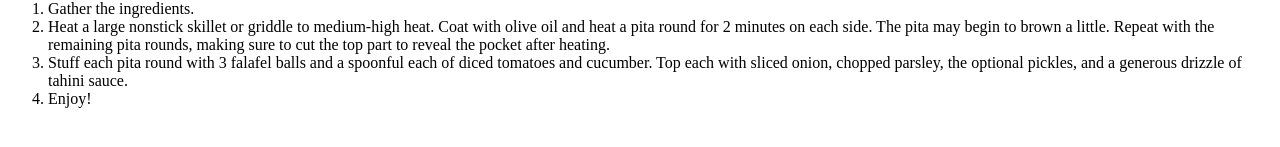
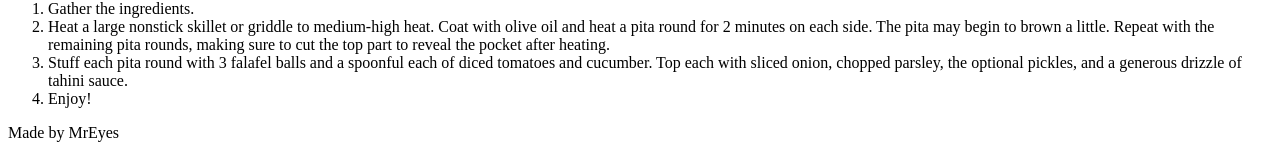
Before and after one commit to MrEyesReal/Mr-Eyes-Recipes, a plain HTML site: page subRecipes/falafel.html in a window 1280 px wide. Shown: the part 782-929 px from the top of the page. Before the commit the page ends 906 px from the top, so only its background shows below. Drawn offline with Linux system fonts and the light colour scheme.

Commit message:
Added a "Made by MrEyes" at the bottom

```diff
--- a/subRecipes/falafel.html
+++ b/subRecipes/falafel.html
@@ -52,5 +52,7 @@
 
     <!-- Finished this recipe -->
 
+    <footer>Made by MrEyes</footer>
 </body>
+
 </html>
```
Also changed, not shown: index.html (+1 -1 lines), subRecipes/kabab.html (+1 -1 lines), subRecipes/shawarma.html (+2 -0 lines).
